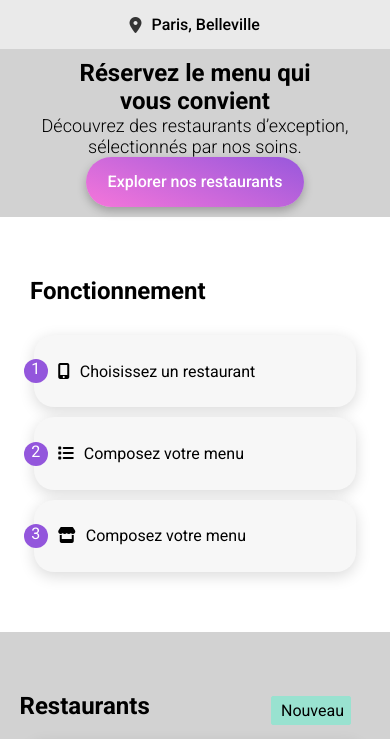
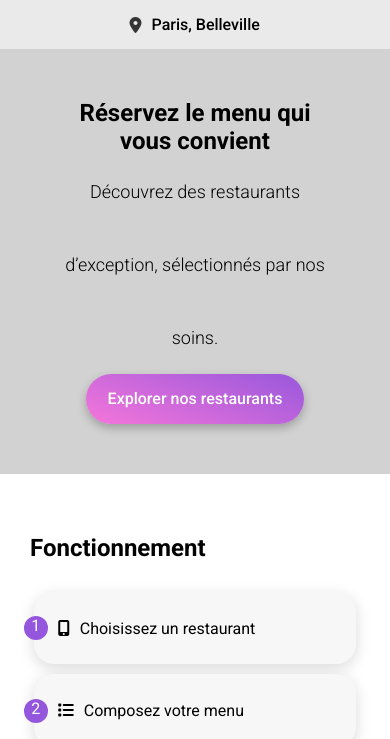
Before and after one commit to anous111/Ohmyfood, a website: page index.html in a window 390 px wide. Shown: the part 64-803 px from the top of the page. Drawn offline with Linux system fonts and the light colour scheme; grey boxes are pictures that could not be loaded; a web font is replaced by a local one.

Commit message:
récupération page home mobile

```diff
--- a/SASS/composant/_card.scss
+++ b/SASS/composant/_card.scss
@@ -17,7 +17,7 @@ height: max-content;
     @media screen and (max-width:map-get($media_query,Mobile)) {
         position: absolute;
         right: 10%;
-        top: 90%;
+        top: 119%;
     }
 }
 &__image {
--- a/SASS/page/_home.scss
+++ b/SASS/page/_home.scss
@@ -29,7 +29,7 @@
     text-align: center;
     font-family: $family-common;
     font-style: normal;
-    padding: 10px;
+    padding: 50px;
 
     &__heading {
         width: 645px;
@@ -47,7 +47,7 @@
     &__discrption {
         font-weight: $weight-light;
         font-size: $size-card-heading;
-        line-height: 21px;
+        line-height: 73px;
     }
 
     &__btn {
@@ -59,7 +59,6 @@
         border-radius: 25px;
         font-weight: $weight-medium;
         font-size: $size-common;
-        line-height: 19px;
         padding: 15px;
         margin: auto;
         color: nth($palette_color, 5);
```
Also changed, not shown: assets/css/main.css, 1 other file.
